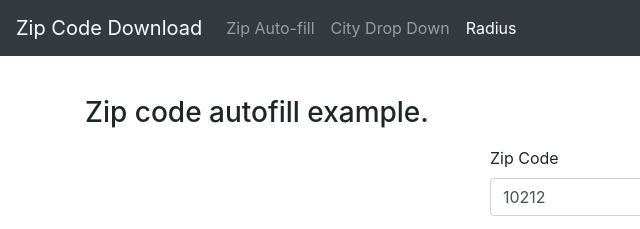
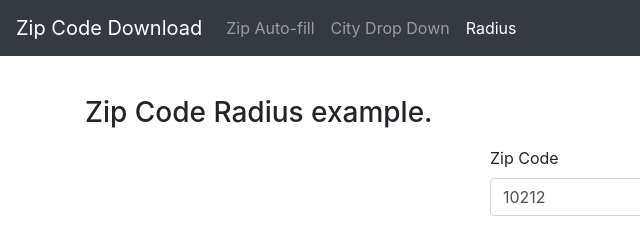
Before and after one commit to zipcodedownload/api-samplecode-jquery, a plain HTML site: page radius.html in a window 1280 px wide. Shown: the top 229 px of the page, 0-640 px from the left. Drawn offline with nearby package versions, Linux system fonts and the light colour scheme.

Commit message:
header changed

```diff
--- a/radius.html
+++ b/radius.html
@@ -45,7 +45,7 @@
         </nav>
     </header>
     <main role="main" class="container pt-5">
-        <h3 class="pt-5">Zip code autofill example.</h3>
+        <h3 class="pt-5">Zip Code Radius example.</h3>
         <form class="pt-2 form-part">
             <div class="form-group">
                 <label for="zipCode">Zip Code</label>
```
